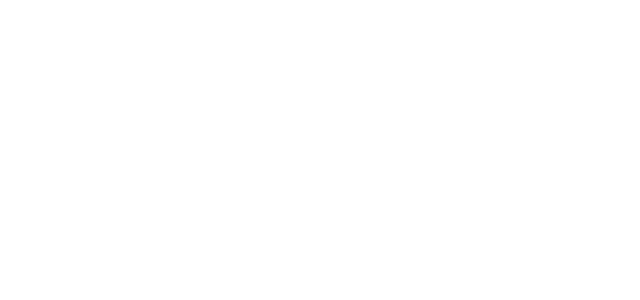
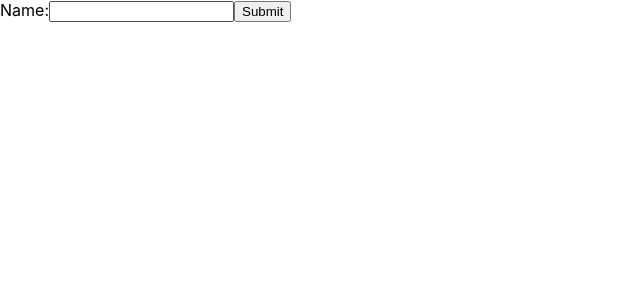
Before and after one commit to kyleisme14/ga-list, a React (Create React App) app: page /postform in a window 1280 px wide. Before the commit this address had no page. Shown: the top 300 px of the page, without its empty margins (0-640 px from the left). Built offline with nearby package versions, Linux system fonts and the light colour scheme.

Commit message:
post form

```diff
--- a/src/App.js
+++ b/src/App.js
@@ -11,6 +11,7 @@
 import Sale from "./components/Sale";
 import SaleContainer from "./components/SaleContainer";
 import HomePage from "./components/HomePage";
+import PostForm from "./components/PostForm";
 
 
 class App extends Component {
@@ -22,6 +23,7 @@
             <Route exact path="/" element={<HomePage />} />
             <Route path="/sales" element={<SaleContainer />} />
             <Route path="/sale" element={<Sale />} />
+            <Route path="/postform" element={<PostForm />} />
 
           </Routes>
         </div>
--- /dev/null
+++ b/src/components/PostForm.js
@@ -0,0 +1,38 @@
+import React, { Component } from "react";
+import axios from "axios";
+import "./PostForm.css";
+
+class PostForm extends Component {
+    constructor(props) {
+      super(props);
+      this.state = {value: ''};
+
+      this.handleChange = this.handleChange.bind(this);
+      this.handleSubmit = this.handleSubmit.bind(this);
+    }
+
+    handleChange(event) {
+      this.setState({value: event.target.value});
+    }
+
+    handleSubmit(event) {
+      alert('A name was submitted: ' + this.state.value);
+      event.preventDefault();
+    }
+
+    render() {
+      return (
+        <form onSubmit={this.handleSubmit}>
+          <label>
+            Name:
+            <input type="text" value={this.state.value} onChange={this.handleChange} />
+          </label>
+          <input type="submit" value="Submit" />
+        </form>
+      );
+    }
+  }
+
+
+
+export default PostForm;
```
Also changed, not shown: src/components/PostForm.css (added).
